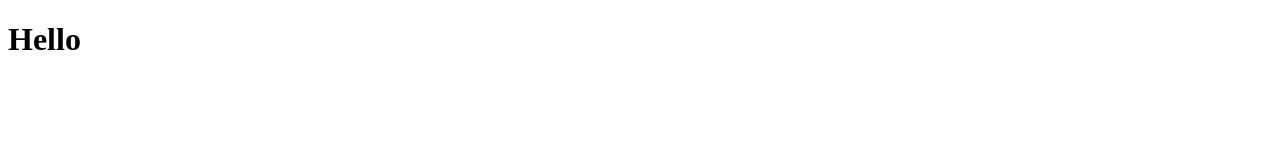
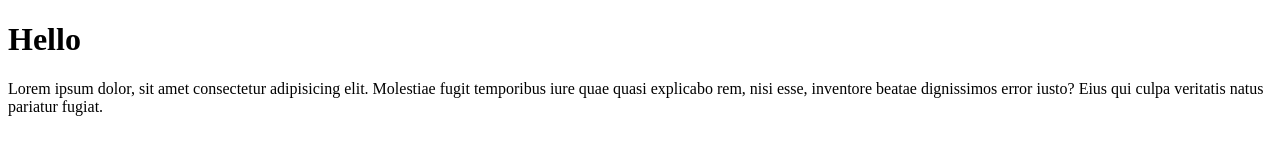
Before and after one commit to dim4ik1985/remote-demo_local, a plain HTML site: page index.html in a window 1280 px wide. Drawn offline with Linux system fonts and the light colour scheme.

Commit message:
Added <p>

```diff
--- a/index.html
+++ b/index.html
@@ -8,5 +8,6 @@
 </head>
 <body>
     <h1>Hello</h1>
+    <p>Lorem ipsum dolor, sit amet consectetur adipisicing elit. Molestiae fugit temporibus iure quae quasi explicabo rem, nisi esse, inventore beatae dignissimos error iusto? Eius qui culpa veritatis natus pariatur fugiat.</p>
 </body>
 </html>
```
